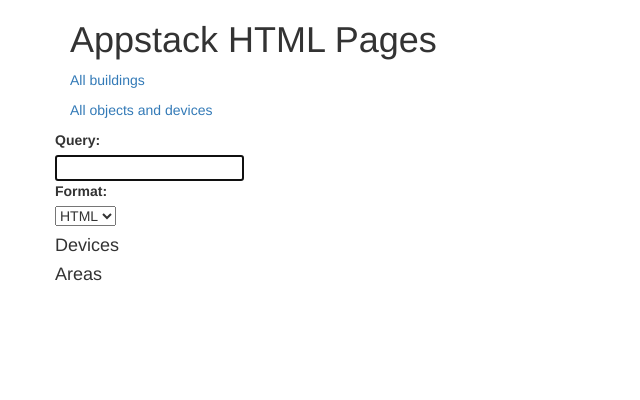
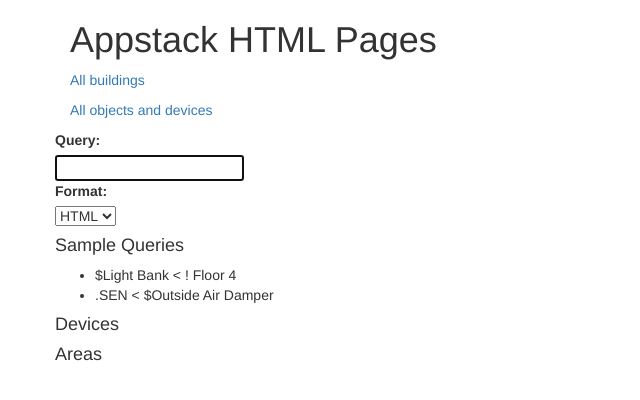
Before and after one commit to gtfierro/BAS, a Django app: template web/webapi/templates/index.html in a window 1280 px wide. Shown: the top 400 px of the page, without its empty margins (0-640 px from the left). Run offline with Django 3.2, Linux system fonts and the light colour scheme; the template is opened without the code that fills it, so the values that code supplies are empty; some libraries are stand-ins or nearby versions.

Commit message:
add some sample queries

```diff
--- a/web/webapi/templates/index.html
+++ b/web/webapi/templates/index.html
@@ -90,6 +90,12 @@
             </div>
           </div>
         </form>
+
+        <h4>Sample Queries</h4>
+        <ul>
+          <li>$Light Bank < ! Floor 4</li>
+          <li>.SEN < $Outside Air Damper</li>
+        </ul>
       </div>
 
       <div class="span4">
```
